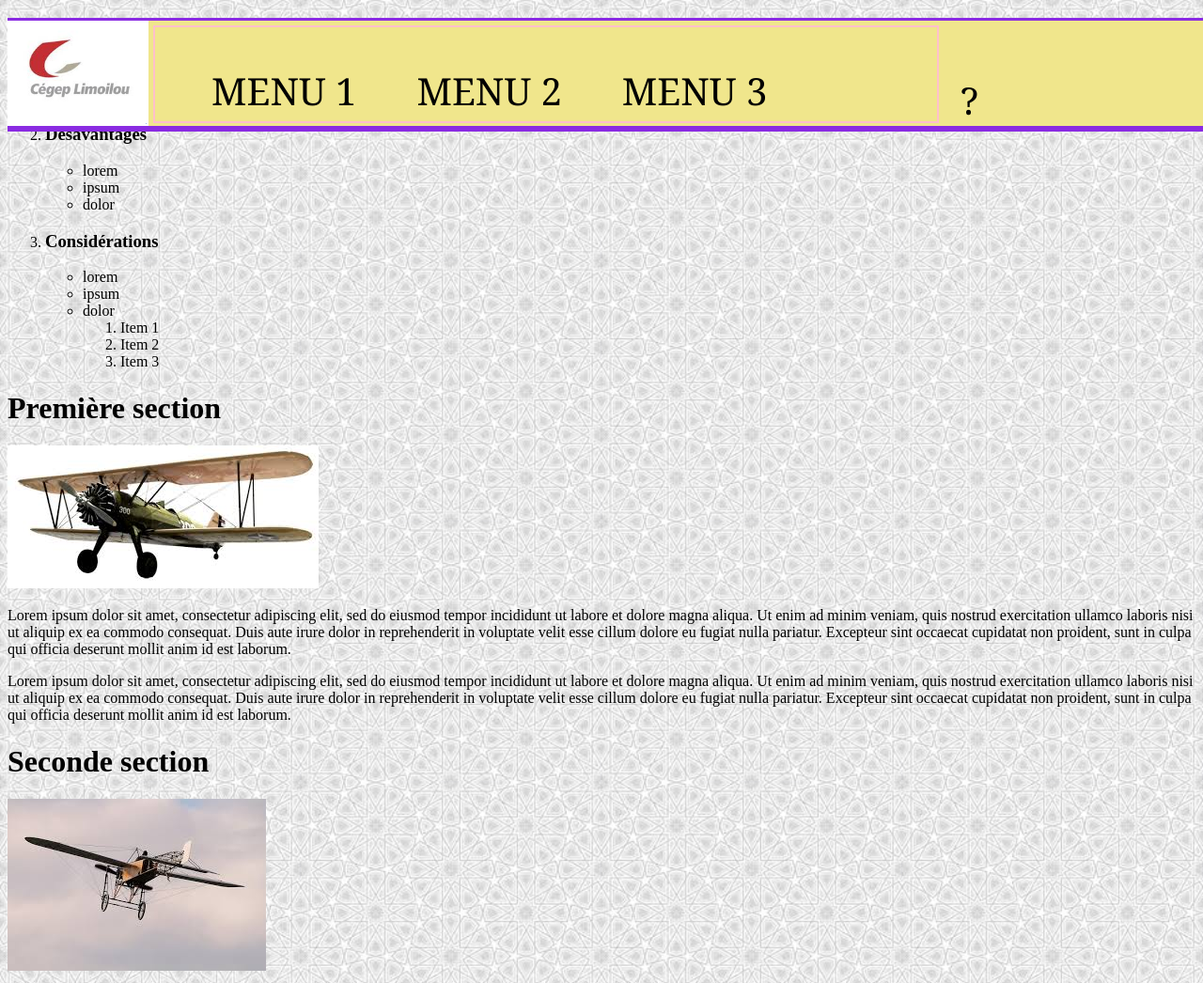
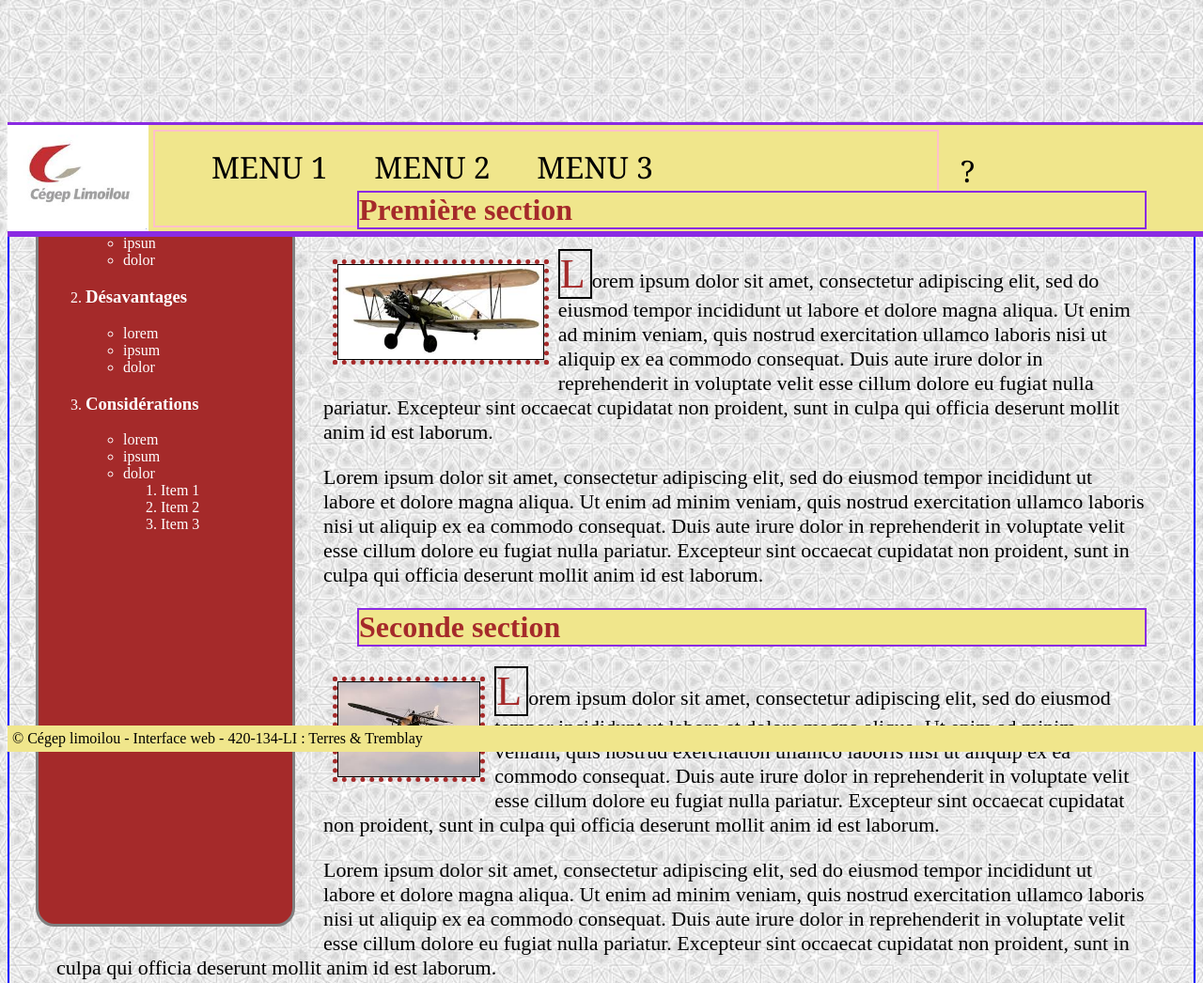
Before and after one commit to lateigne9/tp2.Interface, a plain HTML site: page index.html in a window 1280 px wide. Shown: the top 1046 px of the page at 94% size. Drawn offline with Linux system fonts and the light colour scheme.

Commit message:
contenu principal et aside et footer

```diff
--- a/ressources/css/main.css
+++ b/ressources/css/main.css
@@ -30,12 +30,12 @@ body{
     margin: 30px;
     width: 50px;
     position: relative;
-    bottom: 120px;
+    bottom: 90px;
     left: 110px;
 }
 header{
     position: fixed;
-    margin: auto;
+    margin-top: 0px;
     width: 100%;
     background-color: khaki;
     border-top: 3px solid blueviolet;
@@ -48,7 +48,6 @@ header>img{
 
 #menu{
     font-family: 'Courier New', Courier, monospace;
-    font-size: 40px;
     margin-left: 5px;
     margin-top: 5px;
     width: 65%;
@@ -60,10 +59,12 @@ header>img{
 #menu li{
     list-style-type: none;
     display: inline;
+    font-size: 40px;
 }
 
 #menu li, #aide-icon{
     font-family: Georgia, 'Times New Roman', Times, serif;
+    font-size: 200%;
 }
 
 #menu a{
@@ -78,10 +79,55 @@ header>img{
 
 
 /* Contenu principal */
-
-
+#contenu-principal{
+    border: 2px solid blue;
+    margin-top: 130px;
+    padding: 50px;
+}
+#contenu-principal p{
+    font-size: 22px;
+}
+#contenu-principal h1{
+    margin-left: 320px;
+    background-color: khaki;
+    border: 2px solid blueviolet;
+    color: brown;
+    position: sticky;
+    top: 150px;
+}
+#contenu-principal img+p::first-letter{
+    color:brown;
+    font-size: 200%;
+    padding-right: 5px;
+    border: 2px solid black;
+}
+#contenu-principal img{
+    float: left;
+    height: 100px;
+    margin: 15px;
+    border: 1px solid black;
+    outline: 5px dotted brown;
+    transition: 0.7s all ease-in;
+}
 
 /* Boite aparté avec les listes */
-
+aside{
+    float: left;
+    width: 250px;
+    height: 800px;
+    border-radius: 20px;
+    background-color: brown;
+    margin: 30px;
+    padding: 10px;
+    color: white;
+    border: 3px solid grey;
+}
 
 /* Pied de page */
+footer{
+    background-color: khaki;
+    width: 100%;
+    padding: 5px;
+    position: fixed;
+    bottom: 0px;
+}
```
